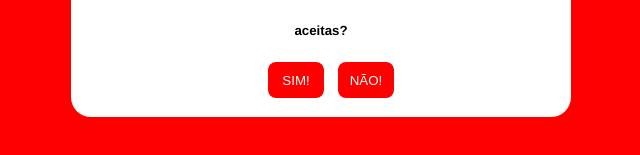
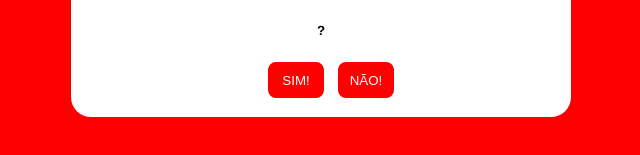
Before and after one commit to sherek231/botaofuj-o, a plain HTML site: page index.html in a window 1280 px wide. Shown: the part 441-596 px from the top of the page, 319-959 px from the left. Drawn offline with Linux system fonts and the light colour scheme.

Commit message:
Update index.html

```diff
--- a/index.html
+++ b/index.html
@@ -54,7 +54,7 @@
 
         <img src="https://i.pinimg.com/originals/1e/c5/38/1ec5380287a1eb3abd0faa66febeb081.gif" alt="">
 
-        <h5>aceitas?</h5>
+        <h5>?</h5>
 
         <a href="https://www.youtube.com/embed/eouvB745YjA?si=hkjg2QeAOcY8YmQh" target="_blank">
             <button id="sim">SIM!</button>
```
